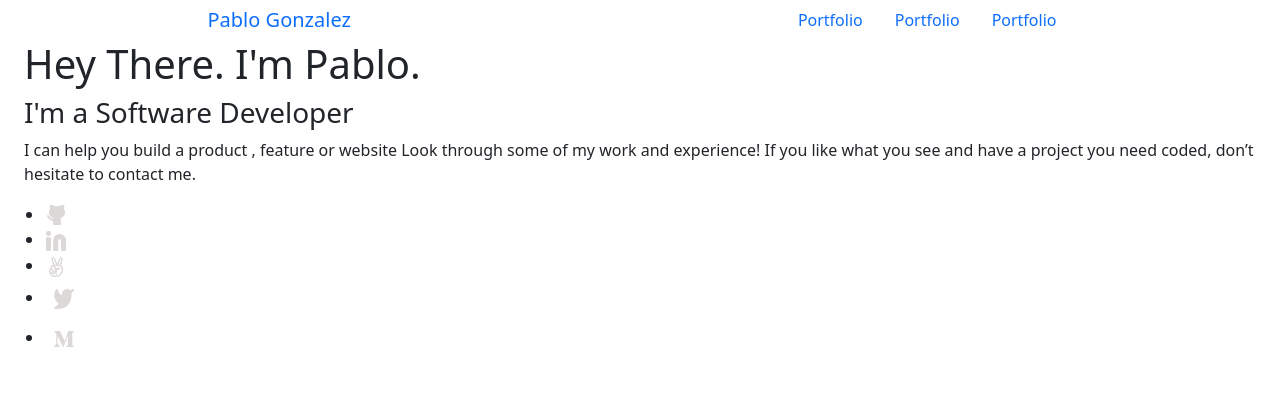
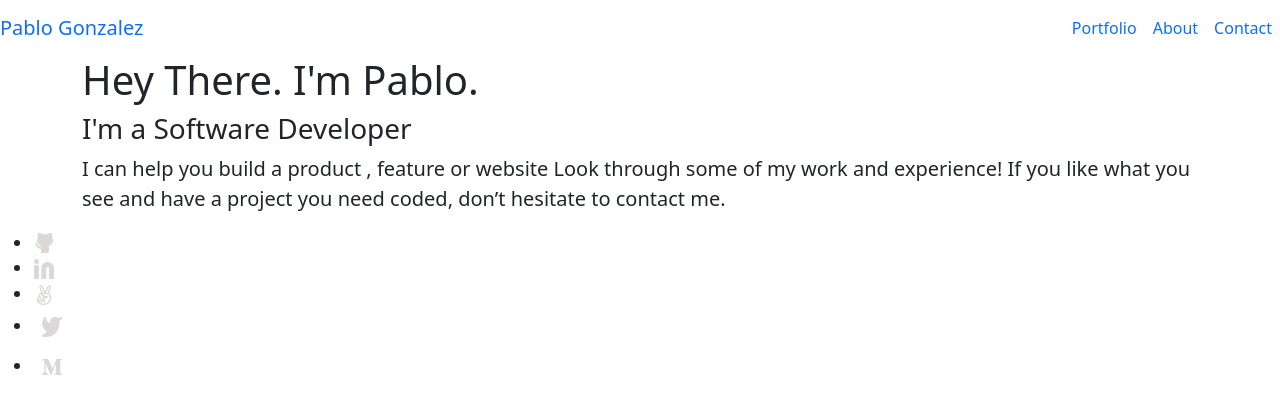
Before and after one commit to PabloEGonz/my-portafolio-wbs, a plain HTML site: page index.html in a window 1280 px wide. Drawn offline with nearby package versions, Linux system fonts and the light colour scheme.

Commit message:
Style section 1

```diff
--- a/index.html
+++ b/index.html
@@ -4,6 +4,7 @@
     <meta charset="UTF-8" />
     <meta http-equiv="X-UA-Compatible" content="IE=edge" />
     <meta name="viewport" content="width=device-width, initial-scale=1.0" />
+    <link rel="stylesheet" href="style.css" />
     <title>Document</title>
     <link
       href="https://cdn.jsdelivr.net/npm/bootstrap@5.0.2/dist/css/bootstrap.min.css"
@@ -13,19 +14,35 @@
     />
   </head>
   <body>
-    <nav class="nav justify-content-around align-content-center">
+    <nav class="navbar navbar-expand-sm justify-content-around">
       <a href="index.html" class="navbar-brand">Pablo Gonzalez</a>
-      <ul class="nav justify-content-end">
-        <li class="nav-item"><a href="#" class="nav-link"> Portfolio</a></li>
-        <li class="nav-item"><a href="#" class="nav-link"> Portfolio</a></li>
-        <li class="nav-item"><a href="#" class="nav-link"> Portfolio</a></li>
-      </ul>
+      <button
+        class="navbar-toggler"
+        type="button"
+        data-bs-toggle="collapse"
+        data-bs-target="#toggleMobileMenu"
+        aria-controls="#toggleMobileMenu"
+        aria-expanded="false"
+        aria-label="Toggle navigation"
+      >
+        <span class="navbar-toggler-icon" id="burger"></span>
+      </button>
+      <div
+        class="collapse navbar-collapse justify-content-end"
+        id="toggleMobileMenu"
+      >
+        <ul class="navbar-nav">
+          <li><a href="#" class="nav-link"> Portfolio</a></li>
+          <li><a href="#" class="nav-link">About</a></li>
+          <li><a href="#" class="nav-link">Contact</a></li>
+        </ul>
+      </div>
     </nav>
-    <section class="container-fluid">
-      <div class="container-fluid">
-        <h1 class="">Hey There. I'm Pablo.</h1>
+    <section class="d-flex flex-column justify-content-end">
+      <div class="container d-flex flex-column justify-content-end">
+        <h1 class="h1 text-start">Hey There. I'm Pablo.</h1>
         <h3>I'm a Software Developer</h3>
-        <p class="container-text">
+        <p class="lead">
           I can help you build a product , feature or website Look through some
           of my work and experience! If you like what you see and have a project
           you need coded, don’t hesitate to contact me.
```
